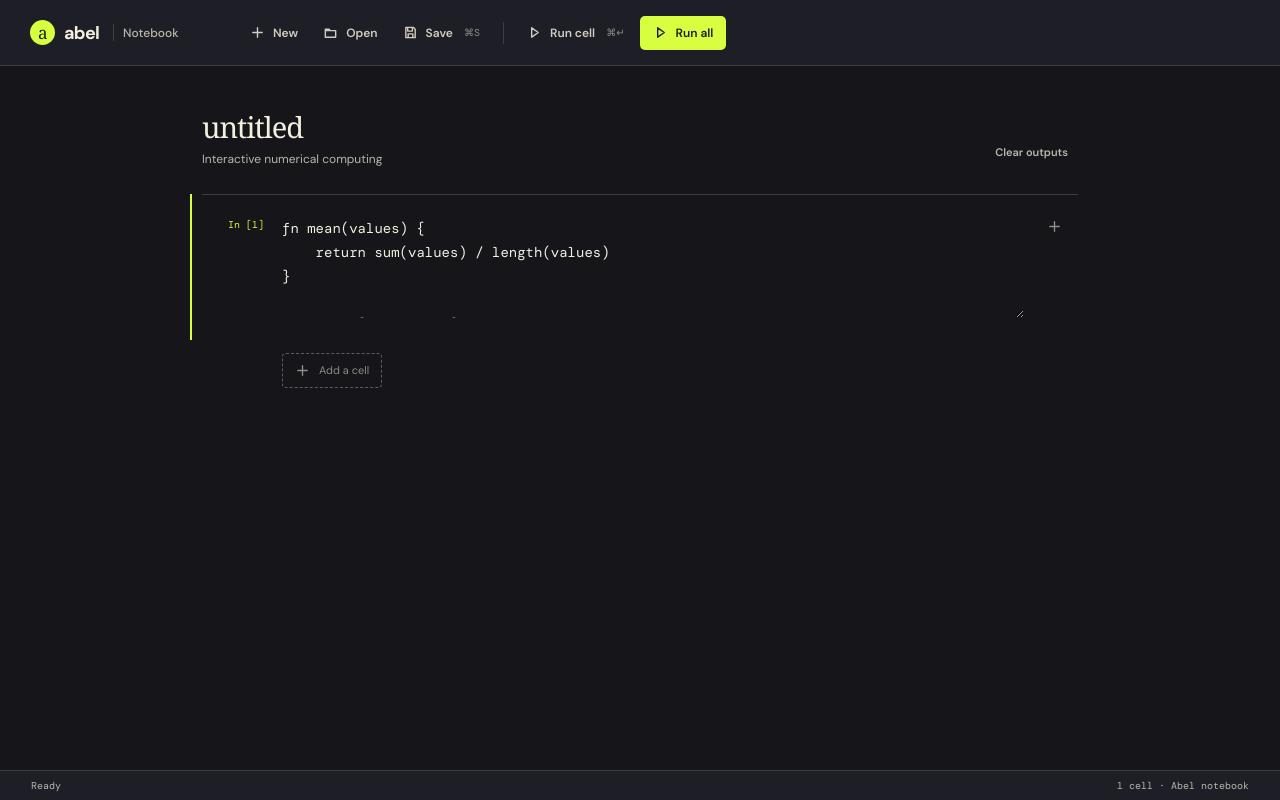
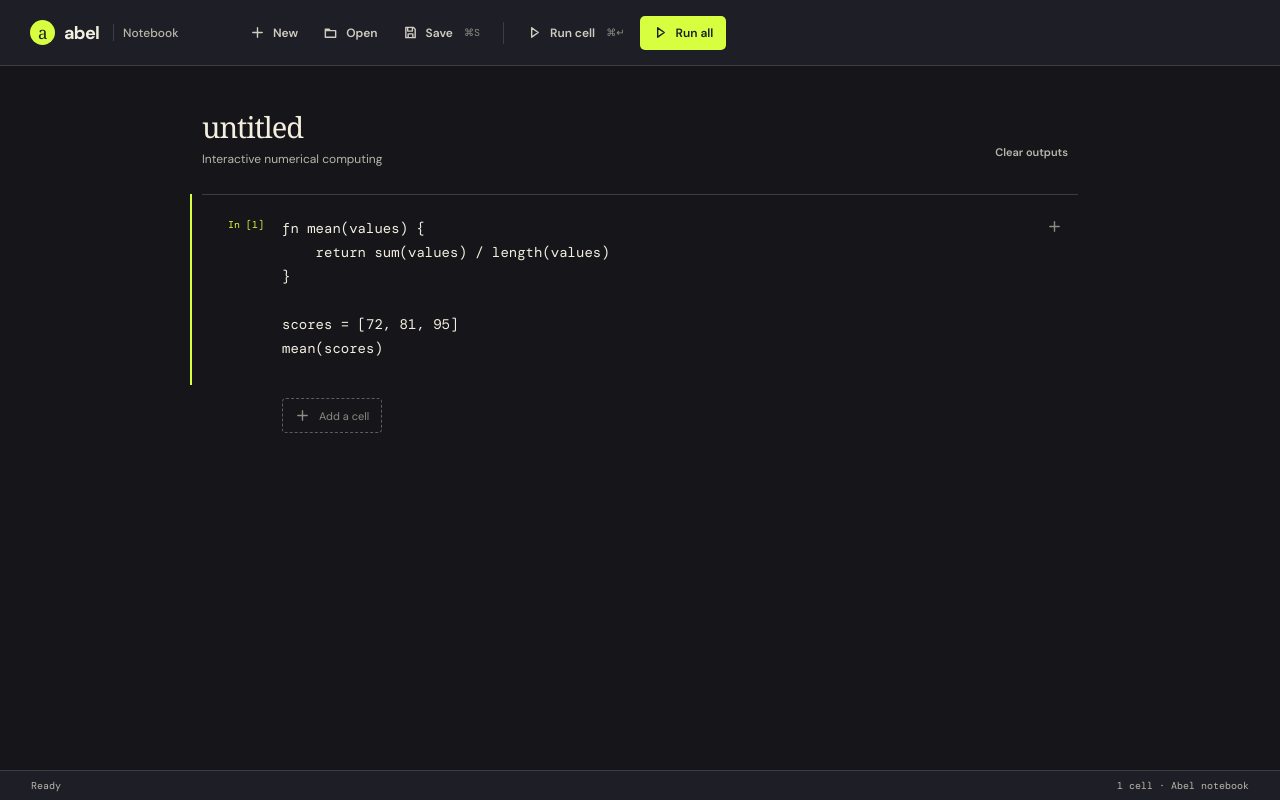
Before and after one commit to sahithyandev/abel, a Preact app in the folder apps/desktop/: page / in a window 1280 px wide. Built offline with nearby package versions, Linux system fonts and the light colour scheme.

Commit message:
fix(desktop): make notebook inputs content-sized

```diff
--- a/apps/desktop/src/App.css
+++ b/apps/desktop/src/App.css
@@ -375,11 +375,10 @@ svg {
 .cell-main {
   min-width: 0;
 }
-.cell textarea {
+.cell-input {
   display: block;
   width: 100%;
-  min-height: 105px;
-  resize: vertical;
+  min-height: calc(1.72em + 6px);
   padding: 3px 0;
   border: 0;
   color: #f3f0df;
@@ -389,8 +388,10 @@ svg {
     14px/1.72 "DM Mono",
     monospace;
   tab-size: 4;
+  white-space: pre-wrap;
+  overflow-wrap: anywhere;
 }
-.cell textarea::selection {
+.cell-input::selection {
   color: #15151a;
   background: #d7ff3f;
 }
--- a/apps/desktop/src/App.tsx
+++ b/apps/desktop/src/App.tsx
@@ -1,4 +1,4 @@
-import { useEffect, useRef, useState } from "preact/hooks";
+import { useEffect, useLayoutEffect, useRef, useState } from "preact/hooks";
 import { runNotebook } from "@abel/wasm";
 import "./App.css";
 
@@ -26,6 +26,51 @@ const makeCell = (source = ""): Cell => ({
   status: "idle",
 });
 const newNotebook = (): Notebook => ({ format: 1, cells: [makeCell(starter)] });
+
+const readEditable = (element: HTMLDivElement) =>
+  element.innerText.replace(/\r\n/g, "\n");
+
+function CodeInput({
+  value,
+  label,
+  onChange,
+  onFocus,
+  onKeyDown,
+}: {
+  value: string;
+  label: string;
+  onChange: (value: string) => void;
+  onFocus: () => void;
+  onKeyDown: (event: KeyboardEvent) => void;
+}) {
+  const element = useRef<HTMLDivElement>(null);
+
+  useLayoutEffect(() => {
+    if (element.current && readEditable(element.current) !== value) {
+      element.current.textContent = value;
+    }
+  }, [value]);
+
+  return (
+    <div
+      ref={element}
+      class="cell-input"
+      role="textbox"
+      aria-label={label}
+      aria-multiline="true"
+      contentEditable={true}
+      spellcheck={false}
+      onInput={(event) => onChange(readEditable(event.currentTarget))}
+      onFocus={onFocus}
+      onKeyDown={onKeyDown}
+      onPaste={(event) => {
+        event.preventDefault();
+        const text = event.clipboardData?.getData("text/plain") ?? "";
+        document.execCommand("insertText", false, text);
+      }}
+    />
+  );
+}
 
 function Icon({ name }: { name: "plus" | "play" | "save" | "open" | "close" }) {
   if (name === "plus")
@@ -324,13 +369,10 @@ function App() {
                   </span>
                 </div>
                 <div class="cell-main">
-                  <textarea
-                    aria-label={`Input cell ${index + 1}`}
+                  <CodeInput
                     value={cell.source}
-                    spellcheck={false}
-                    onInput={(event) =>
-                      updateCell(index, event.currentTarget.value)
-                    }
+                    label={`Input cell ${index + 1}`}
+                    onChange={(value) => updateCell(index, value)}
                     onFocus={() => setSelected(index)}
                     onKeyDown={(event) => {
                       if (
```
